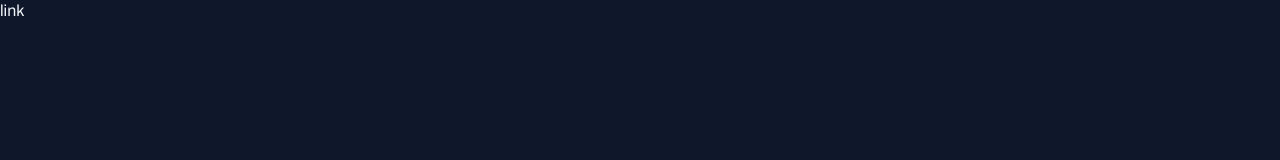
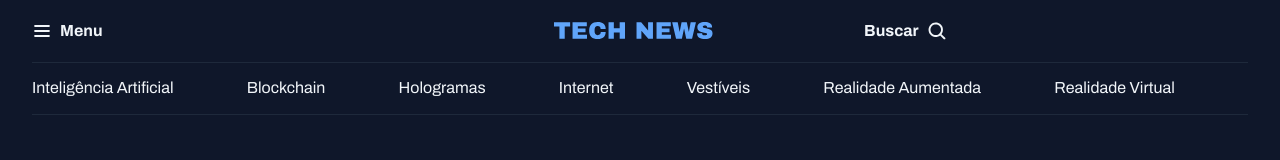
Before and after one commit to ErikarlaPaz/portal-noticias, a plain HTML site: page index.html in a window 1280 px wide. Drawn offline with Linux system fonts and the light colour scheme.

Commit message:
criando o header

```diff
--- a/index.html
+++ b/index.html
@@ -10,6 +10,29 @@
     <link href="https://fonts.googleapis.com/css2?family=Archivo:ital,wght@0,100..900;1,100..900&display=swap" rel="stylesheet">
 </head>
 <body>
-    <a href="#">link</a>
+  <header class="container">
+    <nav id="primary" class="grid grid-flow-col">
+        <div>
+            <img src="assets/icons/List.svg" alt="ícone de menu">
+            <strong>Menu</strong>
+        </div>
+        <div>
+            <img src="assets/icons/Tech News.svg" alt="TechNews logo">
+        </div>
+        <div>
+            <strong>Buscar</strong>
+            <img src="assets/icons/MagnifyingGlass.svg" alt="ícone de lupa">
+        </div>
+    </nav>
+    <nav id="secondary" class="grid grid-flow-col">
+        <a href="#">Inteligência Artificial</a>
+        <a href="#">Blockchain</a>
+        <a href="#">Hologramas</a>
+        <a href="#">Internet</a>
+        <a href="#">Vestíveis</a>
+        <a href="#">Realidade Aumentada</a>
+        <a href="#">Realidade  Virtual</a>
+    </nav>
+  </header>
 </body>
 </html>
--- a/styles/global.css
+++ b/styles/global.css
@@ -38,3 +38,17 @@ a:hover {
 h1,h2,h3 {
     font: inherit;
 }
+
+.container {
+    max-width: 1280px;
+    padding-inline: 32px;
+    margin-inline: auto;
+}
+
+.grid {
+    display: grid;
+}
+
+.grid-flow-col {
+    grid-auto-flow: column;
+}
--- /dev/null
+++ b/styles/header.css
@@ -0,0 +1,20 @@
+#primary {
+    padding-block: 20px;
+    div {
+        display: flex;
+        align-items: center;
+        gap: 8px;
+    }
+    div:nth-child(2) {
+        margin-inline: auto;
+    }
+    div::nth-child(3) {
+        justify-self: end;
+    }
+}
+
+#secondary {
+    padding-block: 14px;
+    border: solid 1px var(--stroke-color);
+    border-inline: none;
+}
--- a/styles/index.css
+++ b/styles/index.css
@@ -1 +1,2 @@
 @import url(global.css);
+@import url(header.css);
```
